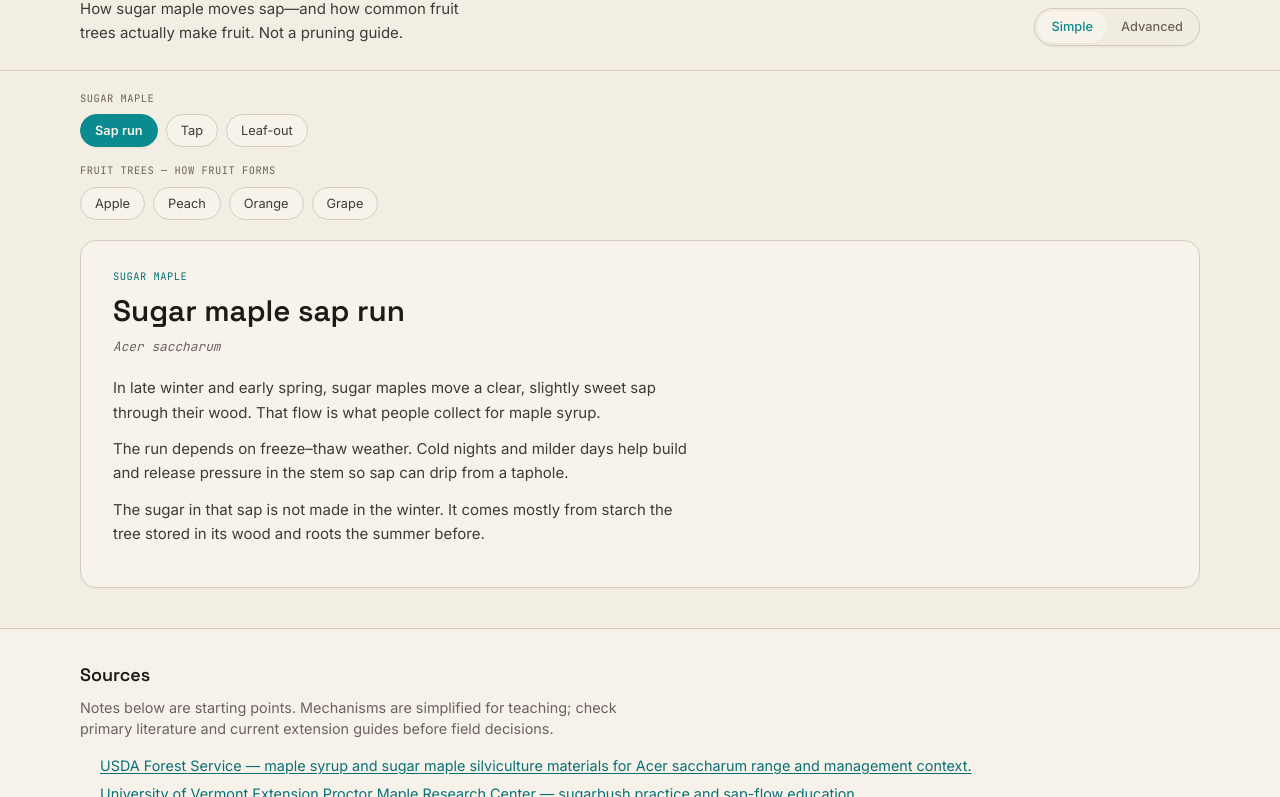
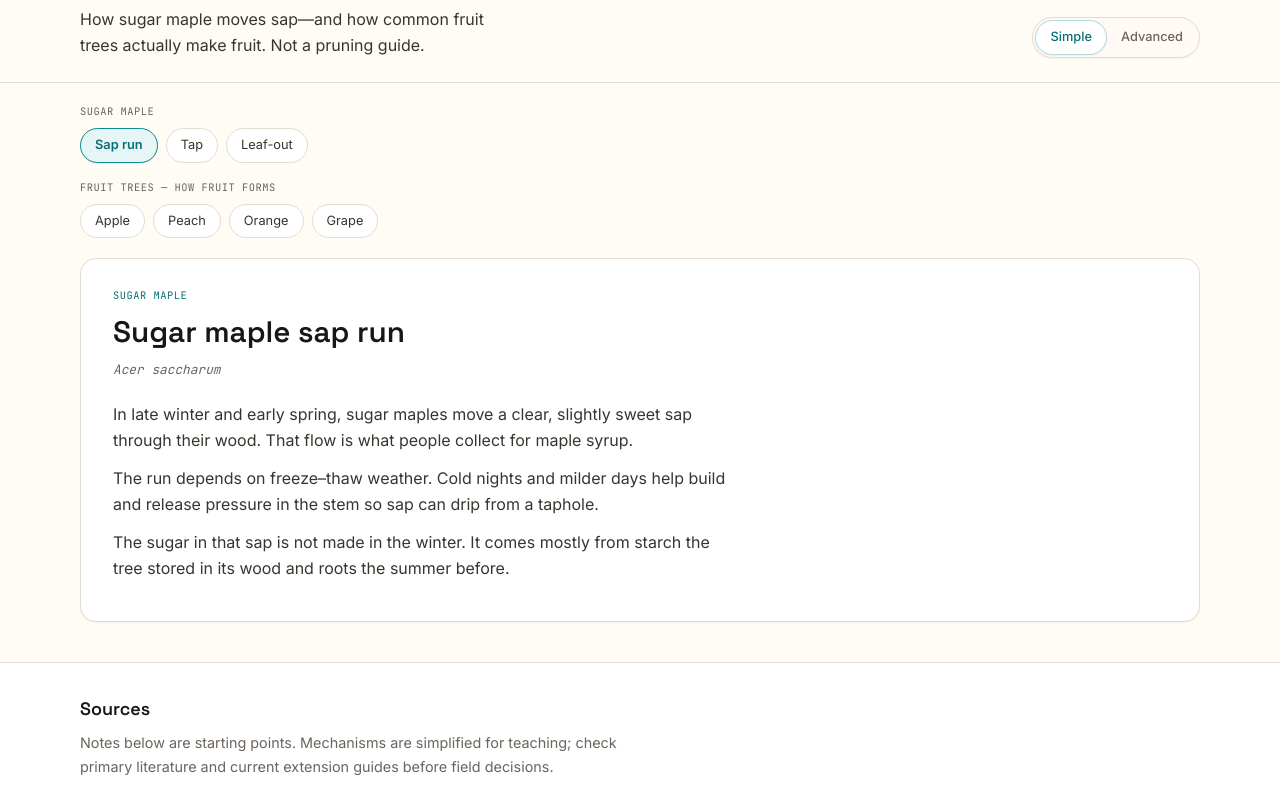
Before and after one commit to frank-dixon/cambium, a website: page index.html in a window 1280 px wide. Shown: the part 173-970 px from the top of the page. Drawn offline with Linux system fonts and the light colour scheme.

Commit message:
Lighten shell to brighter cream/paper with readable ink
Raise paper to #FFFBF5, white cards/chrome, soft teal selected chips
instead of solid dark teal blocks. Keep #0B8A8F as accent only.

```diff
--- a/index.html
+++ b/index.html
@@ -3,7 +3,7 @@
 <head>
   <meta charset="UTF-8" />
   <meta name="viewport" content="width=device-width, initial-scale=1, viewport-fit=cover" />
-  <meta name="theme-color" content="#F3EEE4" />
+  <meta name="theme-color" content="#FFFBF5" />
   <meta name="description" content="Cambium — tree physiology PWA: sugar maple sap run, tap, and leaf-out, plus how apple, peach, orange, and grape make fruit. Simple and Advanced." />
   <meta name="apple-mobile-web-app-capable" content="yes" />
   <meta name="apple-mobile-web-app-status-bar-style" content="default" />
@@ -17,10 +17,10 @@
   <link rel="stylesheet" href="./css/cambium.css" />
   <title>Cambium — tree physiology</title>
 </head>
-<body class="bg-paper text-ink" data-depth="simple">
+<body class="bg-paper text-ink" data-depth="simple" style="background-color:#FFFBF5;color:#1A1613">
   <a class="sr-only focus:not-sr-only focus:absolute focus:left-4 focus:top-4 focus:z-[100] focus:bg-teal focus:text-teal-on focus:px-3 focus:py-2 focus:font-semibold" href="#main">Skip to content</a>
 
-  <header class="border-b border-rule bg-paper-soft/90 backdrop-blur-md sticky top-0 z-50">
+  <header class="border-b border-rule bg-white/95 backdrop-blur-md sticky top-0 z-50">
     <div class="w-[min(1120px,calc(100%-2rem))] mx-auto flex items-center justify-between gap-4 py-[1.15rem] flex-wrap">
       <a class="font-display font-bold text-[0.95rem] tracking-tight text-ink no-underline" href="https://frank-dixon.github.io/">Frank Dixon<span class="text-teal">.</span></a>
       <nav aria-label="Frank Dixon site">
@@ -69,7 +69,7 @@
   </div>
 
   <main id="main" class="w-[min(1120px,calc(100%-2rem))] mx-auto pb-10">
-    <article class="rounded-[1rem] border border-rule bg-paper-soft/90 shadow-sm overflow-hidden">
+    <article class="rounded-[1rem] border border-rule bg-white shadow-sm overflow-hidden">
       <div class="px-5 py-5 sm:px-8 sm:py-7">
         <p id="panel-label" class="m-0 font-mono text-[0.65rem] uppercase tracking-wider text-teal-deep">Sugar maple</p>
         <h2 id="panel-title" class="m-0 mt-1 font-display font-semibold text-[clamp(1.35rem,3vw,1.85rem)] text-ink">Sugar maple sap run</h2>
@@ -79,12 +79,12 @@
     </article>
   </main>
 
-  <footer class="border-t border-rule bg-paper-soft/80">
+  <footer class="border-t border-rule bg-white">
     <div class="w-[min(1120px,calc(100%-2rem))] mx-auto py-8">
       <h2 class="m-0 font-display font-semibold text-lg text-ink">Sources</h2>
       <p class="mt-2 mb-4 text-[0.9rem] text-muted max-w-[60ch]">Notes below are starting points. Mechanisms are simplified for teaching; check primary literature and current extension guides before field decisions.</p>
       <ul id="sources-list" class="m-0 pl-5"></ul>
-      <p class="mt-6 text-[0.8rem] text-muted">Cambium complements Crownwork (pruning)—this project is physiology only. <a class="text-teal-deep underline underline-offset-2" href="https://github.com/frank-dixon/cambium">Source</a></p>
+      <p class="mt-6 text-[0.8rem] text-muted">Cambium complements Crownwork (pruning)—this project is physiology only.</p>
     </div>
   </footer>
 
--- a/src/input.css
+++ b/src/input.css
@@ -4,10 +4,10 @@
 
 @layer base {
   html {
-    @apply scroll-smooth;
+    @apply scroll-smooth bg-paper;
   }
   body {
-    @apply m-0 min-h-screen bg-paper text-ink font-sans text-[15px] antialiased;
+    @apply m-0 min-h-screen bg-paper text-ink font-sans text-[16px] leading-relaxed antialiased;
   }
   @media (prefers-reduced-motion: reduce) {
     html {
@@ -20,11 +20,12 @@
   .hub-link {
     @apply text-muted text-[0.82rem] font-medium no-underline hover:text-ink;
   }
+  /* Selected modes: teal soft fill + ink text — avoid heavy dark teal blocks */
   .mode-btn[aria-pressed="true"] {
-    @apply bg-teal text-teal-on border-teal font-semibold shadow-sm;
+    @apply bg-teal-soft text-teal-deep border-teal font-semibold shadow-sm;
   }
   .depth-btn[aria-pressed="true"] {
-    @apply bg-paper-soft text-teal shadow-sm;
+    @apply bg-white text-teal-deep shadow-sm border border-teal/30;
   }
   .adv-only {
     @apply hidden;
@@ -32,7 +33,4 @@
   body[data-depth="advanced"] .adv-only {
     @apply block;
   }
-  body[data-depth="advanced"] .simple-only {
-    @apply hidden;
-  }
 }
--- a/sw.js
+++ b/sw.js
@@ -1,5 +1,5 @@
 /* Cambium service worker — cache shell for offline teaching pages. */
-const CACHE = "cambium-v1";
+const CACHE = "cambium-v2";
 const ASSETS = [
   "./",
   "./index.html",
--- a/tailwind.config.js
+++ b/tailwind.config.js
@@ -1,4 +1,4 @@
-/** Cambium — cream/paper + ink + turquoise */
+/** Cambium — brighter cream/paper + readable ink + turquoise accent */
 module.exports = {
   content: ["./index.html", "./src/js/**/*.js"],
   safelist: [
@@ -29,20 +29,21 @@ module.exports = {
     extend: {
       colors: {
         paper: {
-          DEFAULT: "#F3EEE4",
-          soft: "#F8F3EA",
-          2: "#E8E0D2",
+          DEFAULT: "#FFFBF5",
+          soft: "#FFFFFF",
+          2: "#F3EDE3",
         },
         ink: {
-          DEFAULT: "#1C1916",
-          soft: "#3F3A35",
+          DEFAULT: "#1A1613",
+          soft: "#3A342E",
         },
-        muted: "#6A635B",
-        rule: "#D4CBBE",
+        muted: "#6B645C",
+        rule: "#E4DCD0",
         teal: {
           DEFAULT: "#0B8A8F",
           deep: "#087075",
-          on: "#F8F3EA",
+          on: "#FFFBF5",
+          soft: "#E6F5F5",
         },
       },
       fontFamily: {
```
Also changed, not shown: css/cambium.css, icons/icon-192.png, icons/icon-512.png, manifest.webmanifest.
